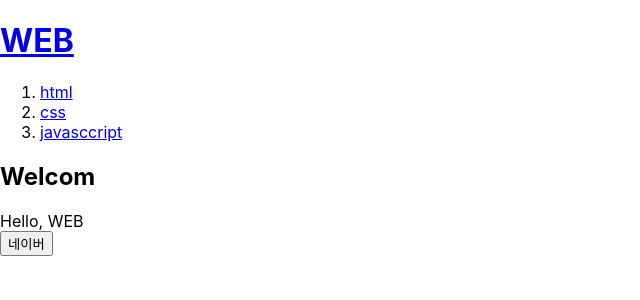
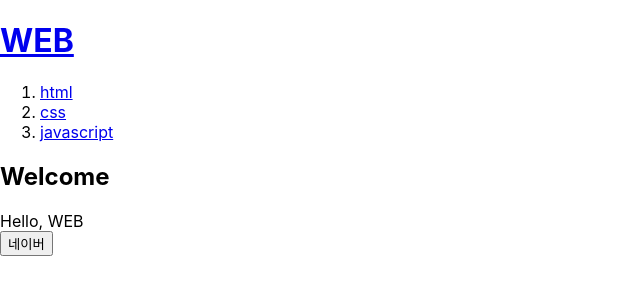
Before and after one commit to JinHyukParkk/study-react, a React (Create React App) app in the folder react-app/: page / in a window 1280 px wide. Shown: the top 300 px of the page, without its empty margins (0-640 px from the left). Built offline with nearby package versions, Linux system fonts and the light colour scheme.

Commit message:
study : useState test

```diff
--- a/react-app/src/App.js
+++ b/react-app/src/App.js
@@ -1,8 +1,8 @@
 import logo from './logo.svg';
 import './App.css';
+import {useState} from 'react';
 
 function Header(props) {
-  console.log(props);
   return (
     <header>
       <h1><a href="/" onClick={(event) => {
@@ -21,7 +21,7 @@ function Nav(props) {
            return <li key={topic.id}>
               <a id={topic.id} href={"/read/"+topic.id} onClick={event => {
                 event.preventDefault();
-                props.onChangeMode(event.target.id);
+                props.onChangeMode(Number(event.target.id));
               }}>{topic.title}</a>
             </li>
         })}
@@ -40,6 +40,26 @@ function Article(props) {
 }
 
 function App() {
+  const [mode, setMode] = useState('welcome');
+  const [id, setId] = useState(null);
+
+  const topics = [
+    {id:1, title:'html', body:'html is ...'},
+    {id:2, title:'css', body:'css is ...'},
+    {id:3, title:'javascript', body:'javascript is ...'}
+  ];
+
+  let content = null;
+  if (mode === 'welcome') {
+    content = <Article title="Welcome" body="Hello, WEB"></Article>
+  } else if (mode === 'read') {
+    topics.forEach(topic => {
+      console.log(topic.id, id);
+      if (topic.id === id) {
+        content = <Article title={topic.title} body={topic.body}></Article>
+      }
+    });
+  }
 
   function ButtonAdminShortcuts({title, clickEvent}) {
     return (
@@ -53,21 +73,14 @@ function App() {
     window.open("http://www.naver.com");
   }
 
-  const topics = [
-    {id:1, title:'html', body:'html is ...'},
-    {id:2, title:'css', body:'css is ...'},
-    {id:3, title:'javasccript', body:'javascript is ...'}
-  ];
-
   return (
     <div>
-      <Header title="WEB" onChangeMode={
-        function(){
-          alert("Header")
-        }
-      }></Header>
-      <Nav topics={topics} onChangeMode={(id) => {alert(id)}}></Nav>
-      <Article title="Welcom" body="Hello, WEB"></Article>
+      <Header title="WEB" onChangeMode={() => {setMode('welcome')}}></Header>
+      <Nav topics={topics} onChangeMode={(_id) => {
+        setMode('read')
+        setId(_id)
+        }}></Nav>
+        {content}
       <ButtonAdminShortcuts title="네이버" clickEvent={openNaver}/>
   </div>
   );
```
